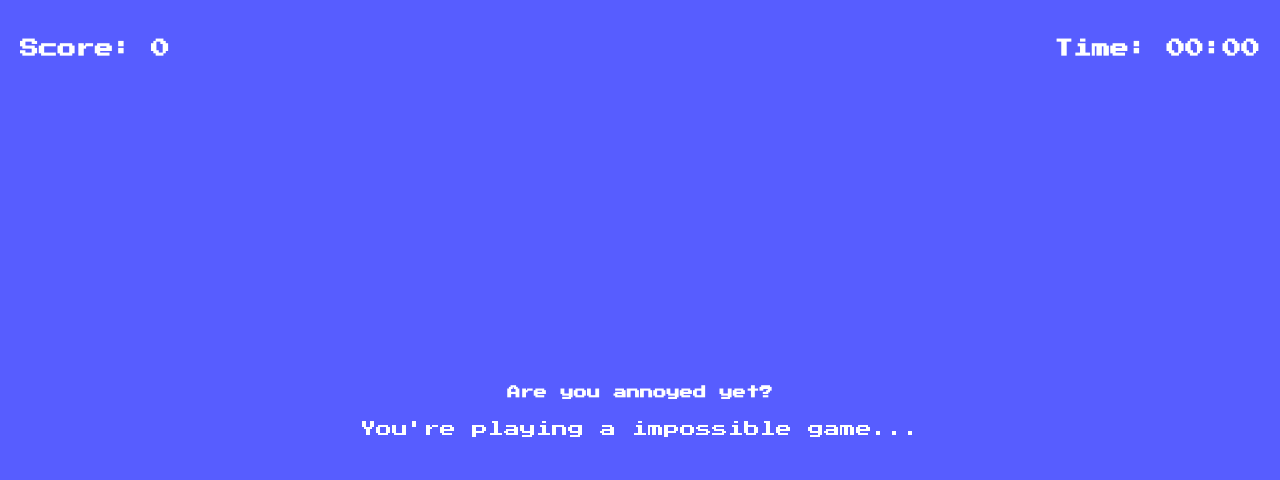
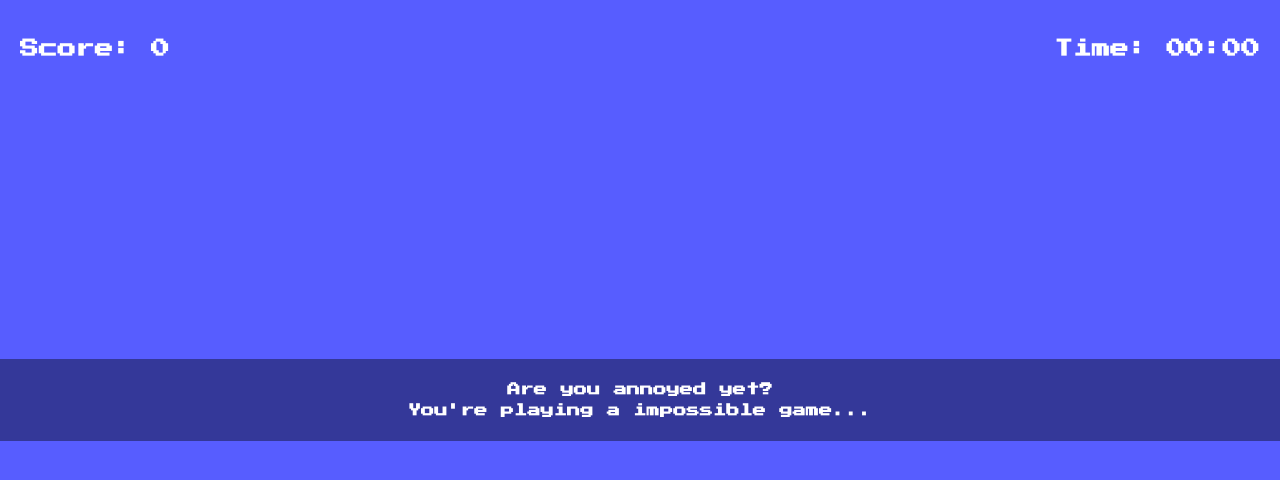
Before and after one commit to SGsubuuu-2322/Insect-Catch_Game, a plain HTML site: page index.html in a window 1280 px wide. Drawn offline with Linux system fonts and the light colour scheme.

Commit message:
Added the stylings for the message in game container...

```diff
--- a/index.html
+++ b/index.html
@@ -67,8 +67,10 @@
       <h3 id="time" class="time">Time: 00:00</h3>
       <h3 id="score" class="score">Score: 0</h3>
 
-      <h5 id="message" class="message">Are you annoyed yet? <br /></h5>
-      You're playing a impossible game...
+      <h5 id="message" class="message visible">
+        Are you annoyed yet? <br />
+        You're playing a impossible game...
+      </h5>
     </div>
 
     <script src="script.js"></script>
--- a/style.css
+++ b/style.css
@@ -103,3 +103,17 @@ h1 {
 .time {
   right: 20px;
 }
+
+.message {
+  line-height: 1.6;
+  background-color: rgba(0, 0, 0, 0.4);
+  width: 100%;
+  padding: 20px;
+  z-index: 100;
+  text-align: center;
+  opacity: 0;
+}
+
+.message.visible {
+  opacity: 1;
+}
```
